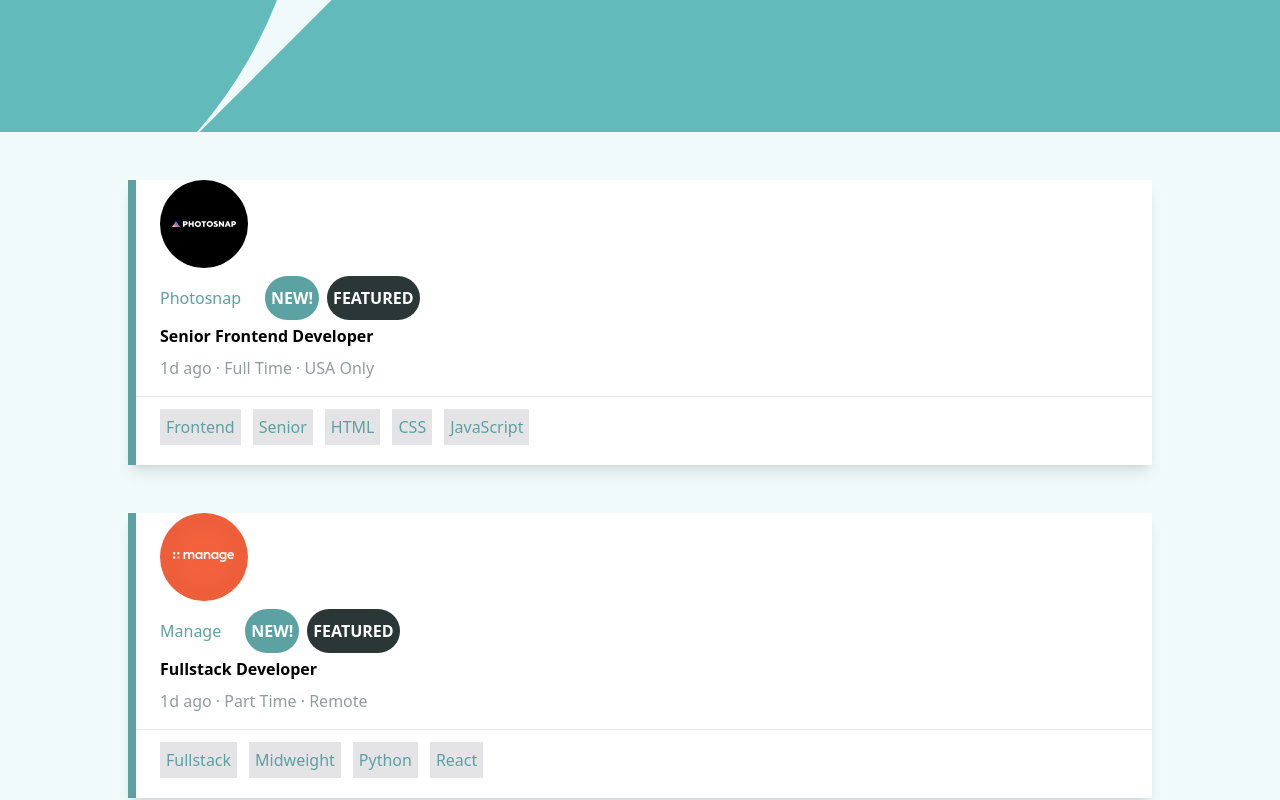
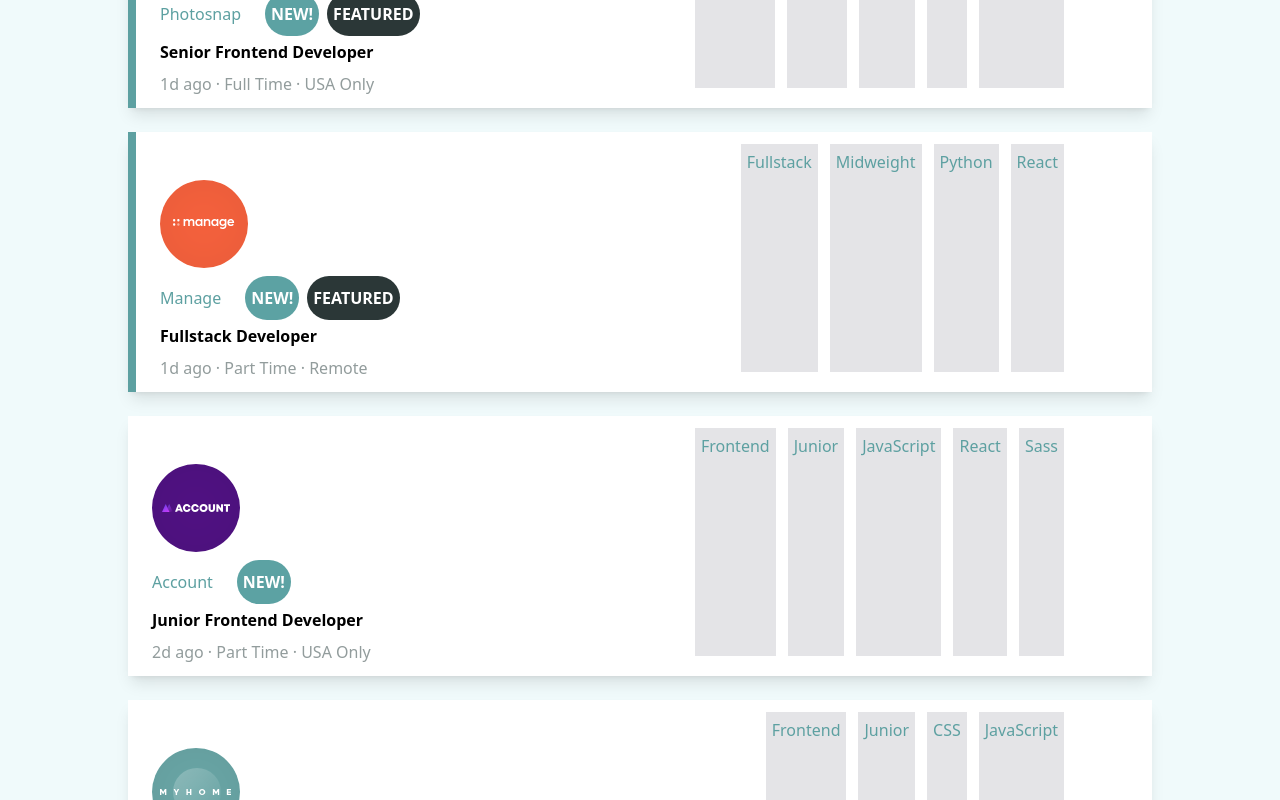
Before and after one commit to Justin-Quinn51/GitHub-Jobs, a React (Vite) app: page / in a window 1280 px wide. Shown: the part 400-1200 px from the top of the page. Built offline with nearby package versions, Linux system fonts and the light colour scheme.

Commit message:
Working on desktop layout

```diff
--- a/index.html
+++ b/index.html
@@ -4,7 +4,7 @@
     <meta charset="UTF-8" />
     <link rel="icon" type="image/svg+xml" href="/vite.svg" />
     <meta name="viewport" content="width=device-width, initial-scale=1.0" />
-    <title>Vite + React</title>
+    <title>Jobs Board</title>
   </head>
   <body>
     <div id="root"></div>
--- a/src/components/Header.jsx
+++ b/src/components/Header.jsx
@@ -2,7 +2,7 @@
 export default function Header() {
     return (
         <div className=''>
-            <img className='w-full' src="/bg-header-mobile.svg" alt="Background Header Mobile" />
+            <img className='w-full h-56' src="/bg-header-mobile.svg" alt="Background Header Mobile" />
         </div>
     )
 }
--- a/src/components/Tile.jsx
+++ b/src/components/Tile.jsx
@@ -2,7 +2,7 @@
 export default function Tile({logo, company, newPost, featured, position, postedAt, contract, location, role, level, tools, languages, key}) {
 
     return (
-        <div className={ featured ? 'bg-white w-4/5 pb-2 mx-auto shadow-lg border-l-8 border-l-aqua': 'bg-white w-4/5 pb-2 mx-auto shadow-lg' }>
+        <div className={ featured ? 'bg-white w-4/5 pb-2 mx-auto shadow-lg border-l-8 border-l-aqua my-6 md:flex' : 'bg-white w-4/5 pb-2 mx-auto shadow-lg md:flex my-6' }>
           <section className='ml-6 mt-12 leading-8'>
             <img className='mb-2' src={logo} alt="Company Logo" />
             <span className="text-aqua mr-6">{company}</span>
@@ -11,12 +11,12 @@ export default function Tile({logo, company, newPost, featured, position, posted
             <h2 className='font-bold'>{position}</h2>
             <span className="text-light-gray">{postedAt} <span className=''>&middot;</span> {contract} <span className=''>&middot;</span> {location}</span>
           </section>
-          <hr className='mt-3 underline'/>
-          <section className='flex flex-wrap gap-3 ml-6 my-3 mx-2'>
+          <hr className='mt-3 underline lg:hidden'/>
+          <section className='flex flex-wrap gap-3 ml-6 my-3 mx-2 lg:ml-auto pr-20'>
             <div className='bg-zinc-200 p-1.5 text-aqua'>{role}</div>
             <div className='bg-zinc-200 p-1.5 text-aqua'>{level}</div>
-            { languages.map((language) => <div key={languages.id} className='bg-zinc-200 p-1.5 text-aqua'>{language}</div>) }
-            { tools.map((tool) => <div key={tools.id} className='bg-zinc-200 p-1.5 text-aqua'>{tool}</div>) }
+            { languages.map((language) => <div key={key} className='bg-zinc-200 p-1.5 text-aqua'>{language}</div>) }
+            { tools.map((tool) => <div key={key} className='bg-zinc-200 p-1.5 text-aqua'>{tool}</div>) }
           </section>
         </div>
     )
```
